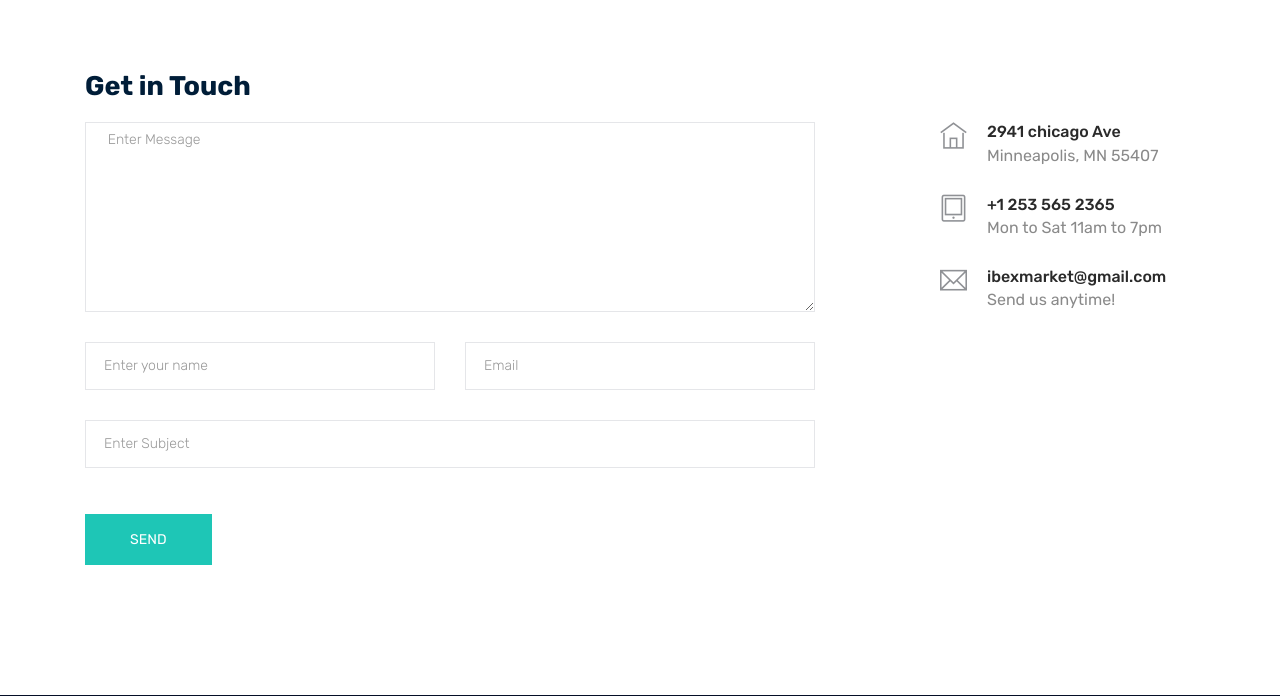
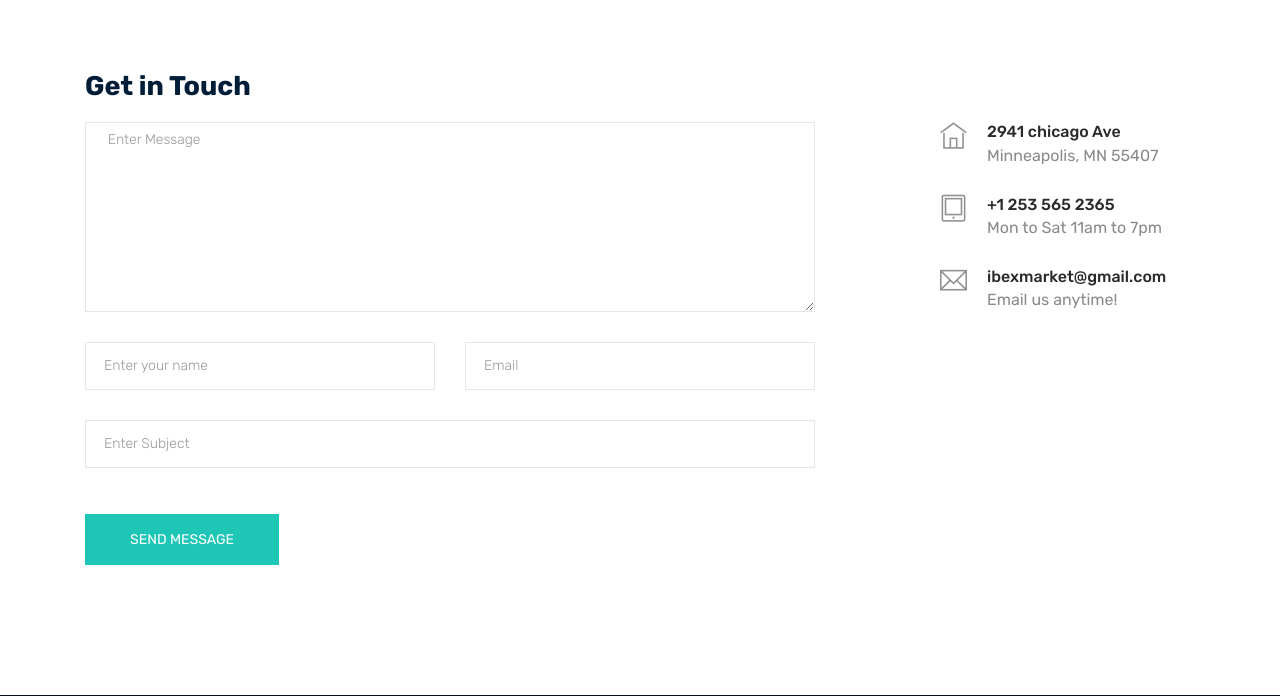
Before and after one commit to monjor/admastravel, a Node server app: page /contact in a window 1280 px wide. Shown: the part 1189-1885 px from the top of the page. Run offline with Node 20, Linux system fonts and the light colour scheme; some libraries are stand-ins or nearby versions.

Commit message:
setting up nodemailler for the contact page

```diff
--- a/app.js
+++ b/app.js
@@ -1,6 +1,11 @@
 const ejs = require("ejs");
 const express = require("express");
 const bodyParser = require("body-parser");
+
+const nodemailer = require("nodemailer");
+const path = require("path");
+const smtpTransport = require('nodemailer-smtp-transport');
+//var config = require('./config'); //[env]
 
 
 
@@ -28,6 +33,58 @@
     res.render('book');
 });
 
+
+app.post("/send", function(req, res){
+    const output = `
+     <p> You have a new contact request </p>
+     <h3>Contact Details</h3>
+     <ul>
+        <li>Name: ${req.body.name}</li>
+        <li>Email: ${req.body.email}</li>
+        <li>Subject: ${req.body.subject}</li>
+     <ul>
+     <h3>Message</h3>
+      <p>${req.body.message}</p>
+    `;
+
+      // create reusable transporter object using the default SMTP transport
+      var transporter = nodemailer.createTransport(smtpTransport({
+        service: 'gmail',
+        host: 'smtp.gmail.com',
+        // port: 587,
+        secure: false, // true for 465, false for other ports
+        auth: {
+          user: 'admastravelnodemailer@gmail.com', // generated ethereal user  --- abe@email.com
+          pass: 'TempPass' // generated ethereal password -- password
+        },
+        tls:{
+          rejectUnauthorized:false
+        }
+      }));
+
+      // send mail with defined transport object
+      let mailOptions = {
+        from: 'admastravelnodemailer@gmail.com', // sender address
+        to: "abenezermonjor@gmail.com, monjo003@morris.umn.edu", // list of receivers
+        subject: "Contact Me", // Subject line
+        text: "Hello world?", // plain text body
+        html: output // html body
+      };
+
+   // send mail with defined transport object
+   transporter.sendMail(mailOptions, (error, info) => {
+    if (error) {
+        return console.log(error);
+    }
+    console.log('Message sent: %s', info.messageId);
+    console.log('Preview URL: %s', nodemailer.getTestMessageUrl(info));
+
+    res.render(__dirname+'/views/contact', {msg:'Email has been sent'});
+  });
+  });
+
+
+
 //if heroku hasn't set up a port use local port
 let port = process.env.PORT;
 if (port == null || port == "") {
--- a/package.json
+++ b/package.json
@@ -22,6 +22,9 @@
   "dependencies": {
     "body-parser": "^1.19.0",
     "ejs": "^3.1.3",
-    "express": "^4.17.1"
+    "express": "^4.17.1",
+    "nodemailer": "^6.4.8",
+    "nodemailer-smtp-transport": "^2.7.4",
+    "path": "^0.12.7"
   }
 }
--- a/views/contact.ejs
+++ b/views/contact.ejs
@@ -64,7 +64,7 @@
                         <h2 class="contact-title">Get in Touch</h2>
                     </div>
                     <div class="col-lg-8">
-                        <form class="form-contact contact_form" action="contact_process.php" method="post" id="contactForm" novalidate="novalidate">
+                        <form class="form-contact contact_form" action="send" method="POST" novalidate="novalidate">
                             <div class="row">
                                 <div class="col-12">
                                     <div class="form-group">
@@ -88,7 +88,7 @@
                                 </div>
                             </div>
                             <div class="form-group mt-3">
-                                <button type="submit" class="button button-contactForm boxed-btn">Send</button>
+                                <input type="submit" value="Send Message"  class="button button-contactForm boxed-btn">
                             </div>
                         </form>
                     </div>
@@ -111,7 +111,7 @@
                             <span class="contact-info__icon"><i class="ti-email"></i></span>
                             <div class="media-body">
                                 <h3> ibexmarket@gmail.com</h3>
-                                <p>Send us anytime!</p>
+                                <p>Email us anytime!</p>
                             </div>
                         </div>
                     </div>
```
Also changed, not shown: 1 other file.
